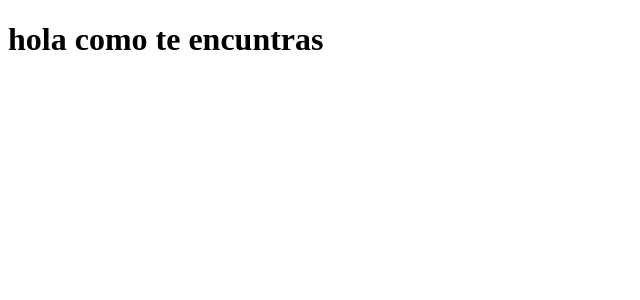
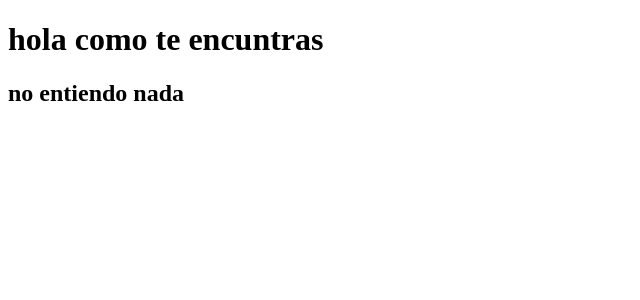
Before and after one commit to davidfer1112/Portfolio, a React (Vite) app: page / in a window 1280 px wide. Shown: the top 300 px of the page, without its empty margins (0-640 px from the left). Built offline with nearby package versions, Linux system fonts and the light colour scheme.

Commit message:
prueb despli

```diff
--- a/src/main.jsx
+++ b/src/main.jsx
@@ -4,5 +4,6 @@ import ReactDOM from 'react-dom/client'
 ReactDOM.createRoot(document.getElementById('root')).render(
   <React.StrictMode>
     <h1>hola como te encuntras</h1>
+    <h2>no entiendo nada</h2>
   </React.StrictMode>,
 )
```
Also changed, not shown: 4 other files (tests, documents, lock files or other folders).
